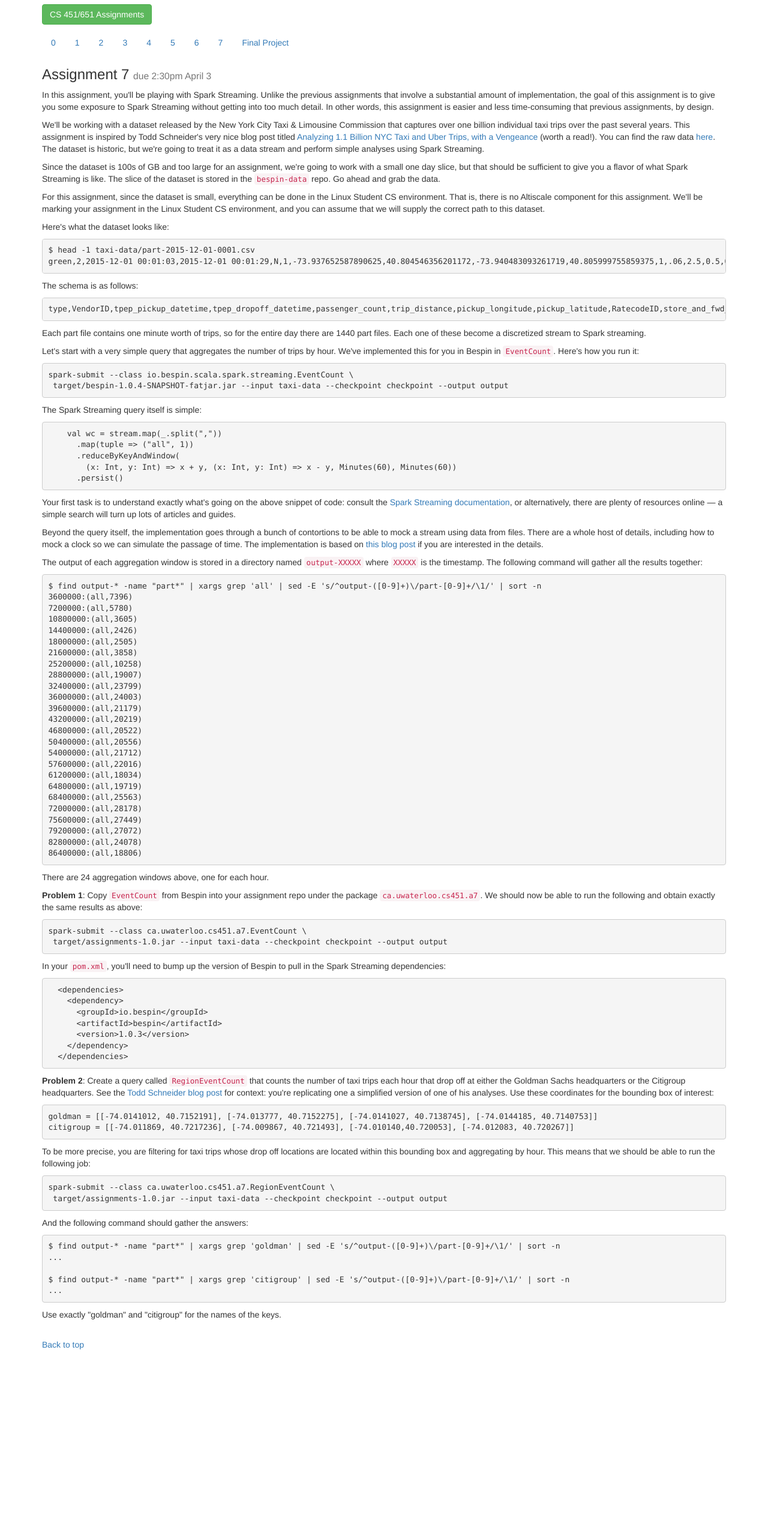
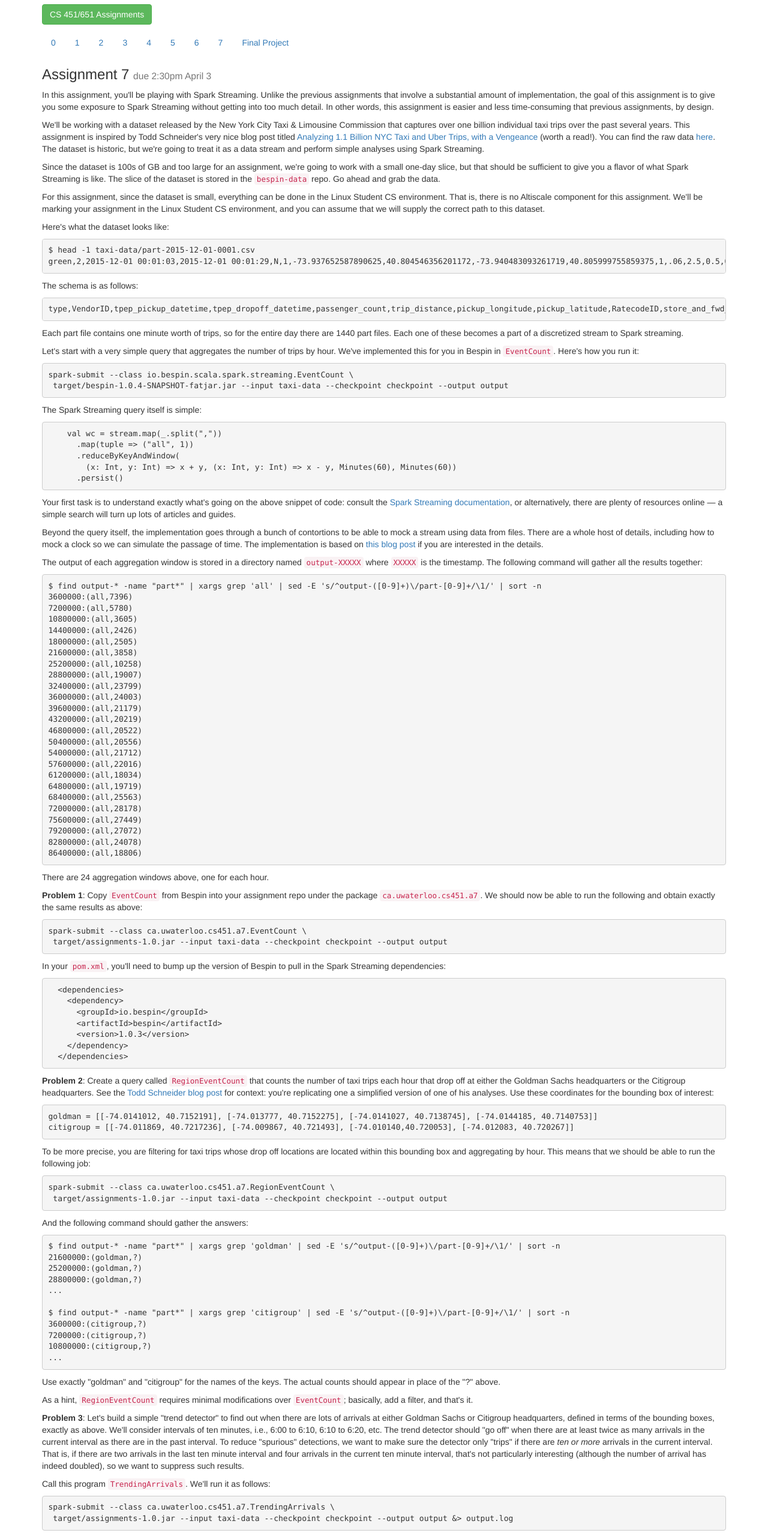
Before and after one commit to lintool/bigdata-2018w, a plain HTML site: page assignment7-451.html in a window 1280 px wide. Shown: the part 242-2797 px from the top of the page at 60% size. Before the commit the page ends 2603 px from the top, so only its background shows below. Drawn offline with nearby package versions, Linux system fonts and the light colour scheme.

Commit message:
Added Problem 3.

```diff
--- a/assignment7-451.html
+++ b/assignment7-451.html
@@ -106,7 +106,7 @@ The dataset is historic, but we're going to treat it as a data stream
 and perform simple analyses using Spark Streaming.</p>
 
 <p>Since the dataset is 100s of GB and too large for an assignment,
-we're going to work with a small one day slice, but that should be
+we're going to work with a small one-day slice, but that should be
 sufficient to give you a flavor of what Spark Streaming is like. The
 slice of the dataset is stored in
 the <a href="https://github.com/lintool/bespin-data"><code>bespin-data</code></a>
@@ -131,9 +131,9 @@ green,2,2015-12-01 00:01:03,2015-12-01 00:01:29,N,1,-73.937652587890625,40.80454
 type,VendorID,tpep_pickup_datetime,tpep_dropoff_datetime,passenger_count,trip_distance,pickup_longitude,pickup_latitude,RatecodeID,store_and_fwd_flag,dropoff_longitude,dropoff_latitude,payment_type,fare_amount,extra,mta_tax,tip_amount,tolls_amount,improvement_surcharge,total_amount
 </pre>
 
-<p>Each part file contains one minute worth of trips,
-so for the entire day there are 1440 part files. Each one of these
-become a discretized stream to Spark streaming.</p>
+<p>Each part file contains one minute worth of trips, so for the
+entire day there are 1440 part files. Each one of these becomes a part
+of a discretized stream to Spark streaming.</p>
 
 <p>Let's start with a very simple query that aggregates the number of
 trips by hour. We've implemented this for you in Bespin
@@ -254,14 +254,74 @@ spark-submit --class ca.uwaterloo.cs451.a7.RegionEventCount \
 
 <pre>
 $ find output-* -name "part*" | xargs grep 'goldman' | sed -E 's/^output-([0-9]+)\/part-[0-9]+/\1/' | sort -n
+21600000:(goldman,?)
+25200000:(goldman,?)
+28800000:(goldman,?)
 ...
 
 $ find output-* -name "part*" | xargs grep 'citigroup' | sed -E 's/^output-([0-9]+)\/part-[0-9]+/\1/' | sort -n
+3600000:(citigroup,?)
+7200000:(citigroup,?)
+10800000:(citigroup,?)
 ...
 </pre>
 
-<p>Use exactly "goldman" and "citigroup" for the names of the keys.</p>
+<p>Use exactly "goldman" and "citigroup" for the names of the
+keys. The actual counts should appear in place of the "?" above.</p>
 
+<p>As a hint, <code>RegionEventCount</code> requires minimal
+modifications over <code>EventCount</code>; basically, add a filter,
+and that's it.</p>
+
+<p><b>Problem 3</b>: Let's build a simple "trend detector" to find out
+when there are lots of arrivals at either Goldman Sachs or Citigroup
+headquarters, defined in terms of the bounding boxes, exactly as
+above. We'll consider intervals of ten minutes, i.e., 6:00 to 6:10,
+6:10 to 6:20, etc. The trend detector should "go off" when there are
+at least twice as many arrivals in the current interval as there are
+in the past interval. To reduce "spurious" detections, we want to make
+sure the detector only "trips" if there are <i>ten or more</i>
+arrivals in the current interval. That is, if there are two arrivals
+in the last ten minute interval and four arrivals in the current ten
+minute interval, that's not particularly interesting (although the
+number of arrival has indeed doubled), so we want to suppress such
+results.</p>
+
+<p>Call this program <code>TrendingArrivals</code>. We'll run it as
+follows:</p>
+
+<pre>
+spark-submit --class ca.uwaterloo.cs451.a7.TrendingArrivals \
+ target/assignments-1.0.jar --input taxi-data --checkpoint checkpoint --output output &> output.log
+</pre>
+
+<p>For simplicity, the detector should output its results
+to <code>stdout</code> in the form of the following:</p>
+
+<pre>
+Number of arrivals to Goldman Sach has doubled from X to Y at Z!
+</pre>
+
+<p>or</p>
+
+<pre>
+Number of arrivals to Citigroup has doubled from X to Y at Z!
+</pre>
+
+<p>Where <code>X</code> and <code>Y</code> are the number of arrivals
+in the previous and current interval, and <code>Z</code> is the
+timestamp of the current interval. These timestamps are exactly the
+same form as above, e.g., <code>21600000</code>.</p>
+
+<p>In other words, when we're marking, we'll be
+grepping <code>output.log</code> for the phrase "Number of arrivals to
+Goldman Sach" and "Number of arrivals to Citigroup", so please make
+sure that the output is in the format we expect.</p>
+
+<p>As a hint, <code>TrendingArrivals</code> is a simple modification
+to <code>RegionEventCount</code>. You'll need to change the window
+definition (from hourly to 10 minutes) and learn how to
+use <code>mapWithState</code>, but that's basically it.</p>
 
 <p style="padding-top: 20px"><a href="#">Back to top</a></p>
 
```
